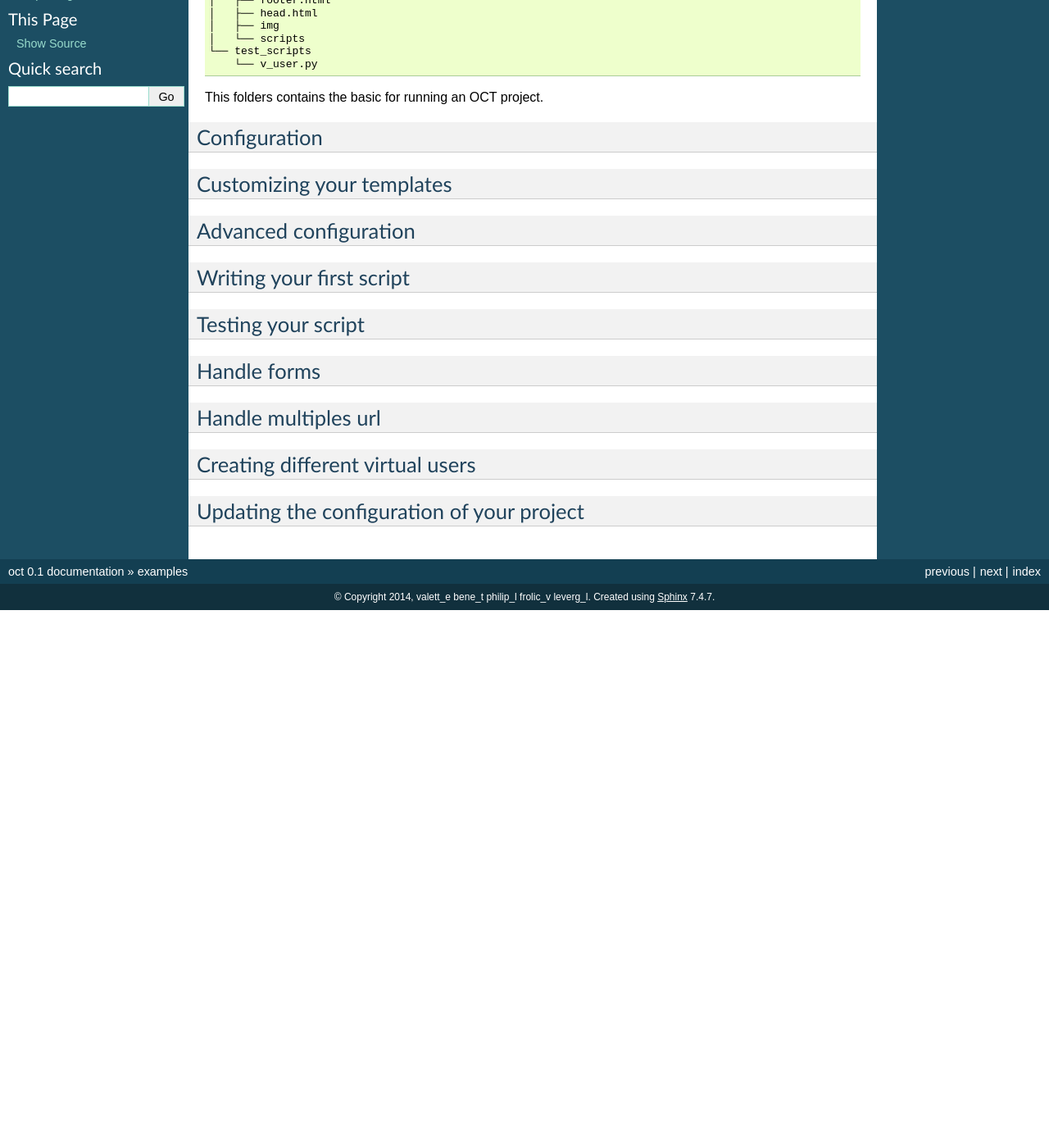
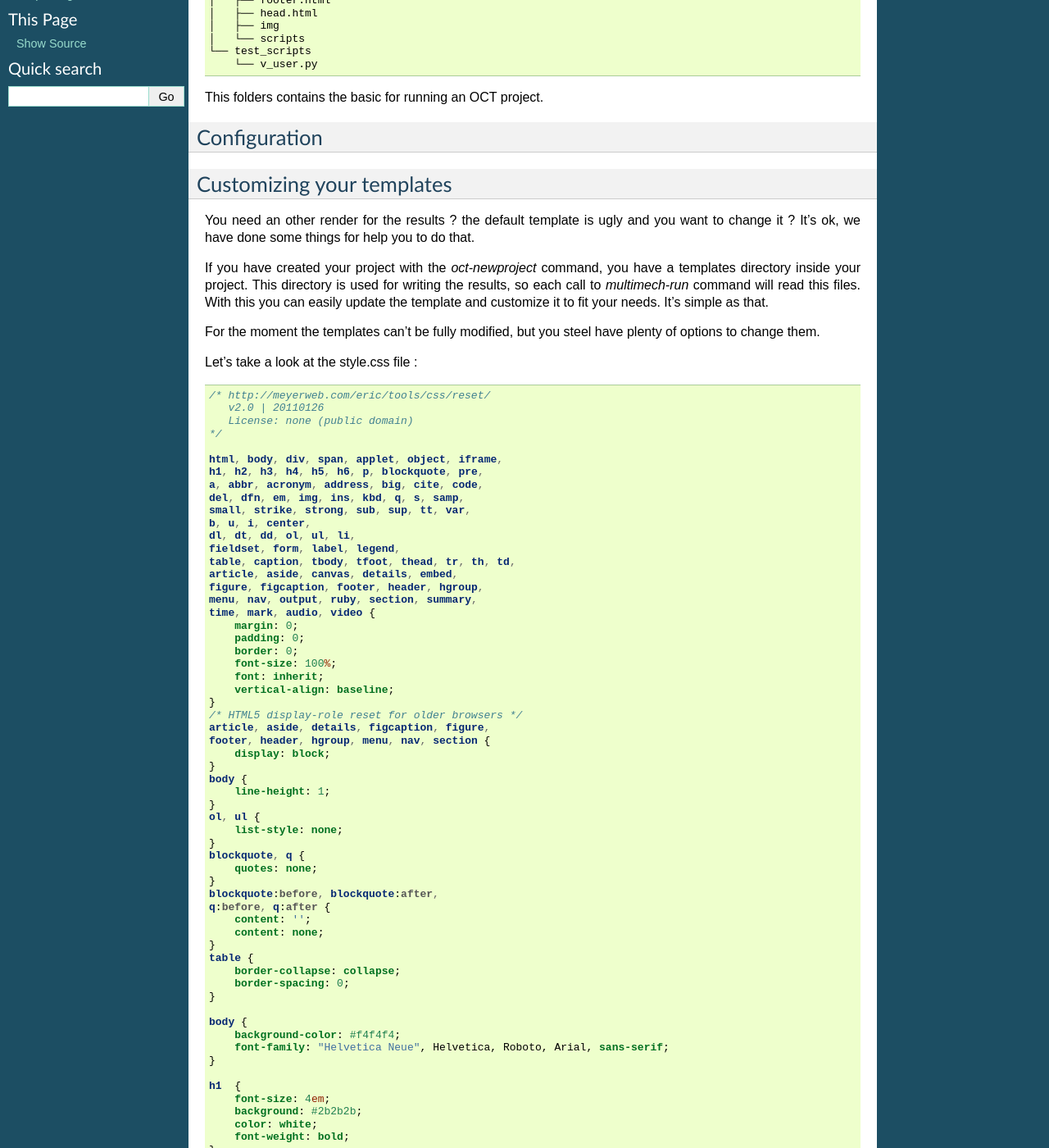
Before and after one commit to TheGhouls/oct, a Sphinx documentation site: the page built from doc/exemples.rst, in a window 1280 px wide and 1400 px high, scrolled down 451 px. Shown: the whole window at 82% size. Built offline with Sphinx 7.4.7, drawn with Linux system fonts in a browser that asks for light colours; before the commit the page ends 1195 px from its top, so only the background shows below that; some of the changed text lies outside the part shown.

Commit message:
add exemple for custom results templates

```diff
--- a/doc/exemples.rst
+++ b/doc/exemples.rst
@@ -42,6 +42,151 @@ Configuration
 Customizing your templates
 --------------------------
 
+You need an other render for the results ? the default template is ugly and you want to change it ? It's ok, we have done
+some things for help you to do that.
+
+If you have created your project with the `oct-newproject` command, you have a templates directory inside your project.
+This directory is used for writing the results, so each call to `multimech-run` command will read this files.
+With this you can easily update the template and customize it to fit your needs. It's simple as that.
+
+For the moment the templates can't be fully modified, but you steel have plenty of options to change them.
+
+Let's take a look at the style.css file :
+
+.. code-block:: css
+
+    /* http://meyerweb.com/eric/tools/css/reset/
+       v2.0 | 20110126
+       License: none (public domain)
+    */
+
+    html, body, div, span, applet, object, iframe,
+    h1, h2, h3, h4, h5, h6, p, blockquote, pre,
+    a, abbr, acronym, address, big, cite, code,
+    del, dfn, em, img, ins, kbd, q, s, samp,
+    small, strike, strong, sub, sup, tt, var,
+    b, u, i, center,
+    dl, dt, dd, ol, ul, li,
+    fieldset, form, label, legend,
+    table, caption, tbody, tfoot, thead, tr, th, td,
+    article, aside, canvas, details, embed,
+    figure, figcaption, footer, header, hgroup,
+    menu, nav, output, ruby, section, summary,
+    time, mark, audio, video {
+        margin: 0;
+        padding: 0;
+        border: 0;
+        font-size: 100%;
+        font: inherit;
+        vertical-align: baseline;
+    }
+    /* HTML5 display-role reset for older browsers */
+    article, aside, details, figcaption, figure,
+    footer, header, hgroup, menu, nav, section {
+        display: block;
+    }
+    body {
+        line-height: 1;
+    }
+    ol, ul {
+        list-style: none;
+    }
+    blockquote, q {
+        quotes: none;
+    }
+    blockquote:before, blockquote:after,
+    q:before, q:after {
+        content: '';
+        content: none;
+    }
+    table {
+        border-collapse: collapse;
+        border-spacing: 0;
+    }
+
+    body {
+        background-color: #f4f4f4;
+        font-family: "Helvetica Neue", Helvetica, Roboto, Arial, sans-serif;
+    }
+
+    h1	{
+        font-size: 4em;
+        background: #2b2b2b;
+        color: white;
+        font-weight: bold;
+    }
+
+    h2 {
+        font-size: 2em;
+        background: #f78930;
+        margin: 15px 0 15px 0;
+    }
+
+    h1, h2, h3, h4, h5, h6 {
+        padding: 15px;
+    }
+
+    h4 {
+        font-weight: bold;
+        font-size: 1.3em;
+    }
+
+    h3 {
+        font-size: 1.5em;
+        font-weight: bold;
+    }
+
+    .summary {
+        padding-left: 15px;
+    }
+
+    .summary > b {
+        font-weight: bold;
+    }
+
+    #main table {
+        margin-left: 15px;
+        border: 1px solid grey;
+    }
+
+    #main th {
+        font-weight: bold;
+        padding: 10px 0 10px 0;
+        border: 1px solid grey;
+    }
+
+    #main tr {
+        padding: 10px 0 10px 0;
+        text-align: center;
+    }
+
+    #main td {
+        min-width: 70px;
+        padding: 10px 5px 10px 5px;
+        border: 1px solid grey;
+    }
+
+    hr {
+        color: #f4f4f4;
+        background-color: #f4f4f4;
+        border: none;
+    }
+
+As you can see, all style present on the result page is here, so feel free to update it.
+But you may need some other css files, like a css framework, or even javascript files ? why not after all ?
+
+Well you can do that, you can include all the files you need for customize your results page.
+
+How ? simply edit the `templates/head.html' and include your files, you can even create your own header, add messages at
+the top of the page, etc...
+
+A little explanation of how this work :
+
+When you call the `multimech-run` command inside your project directory, the command will look for the templates directory and
+read the `head.html` and the `footer.html` files, and will create a new html page with them.
+At the same time the command will copy all files insides the `img`, `scripts`, and `css` directories. So everything added in this folders will
+be in the associated result directory. In that way you can add all the stuff you want to your results, and not reworking each result after each test
+
 
 Advanced configuration
 ----------------------
```
